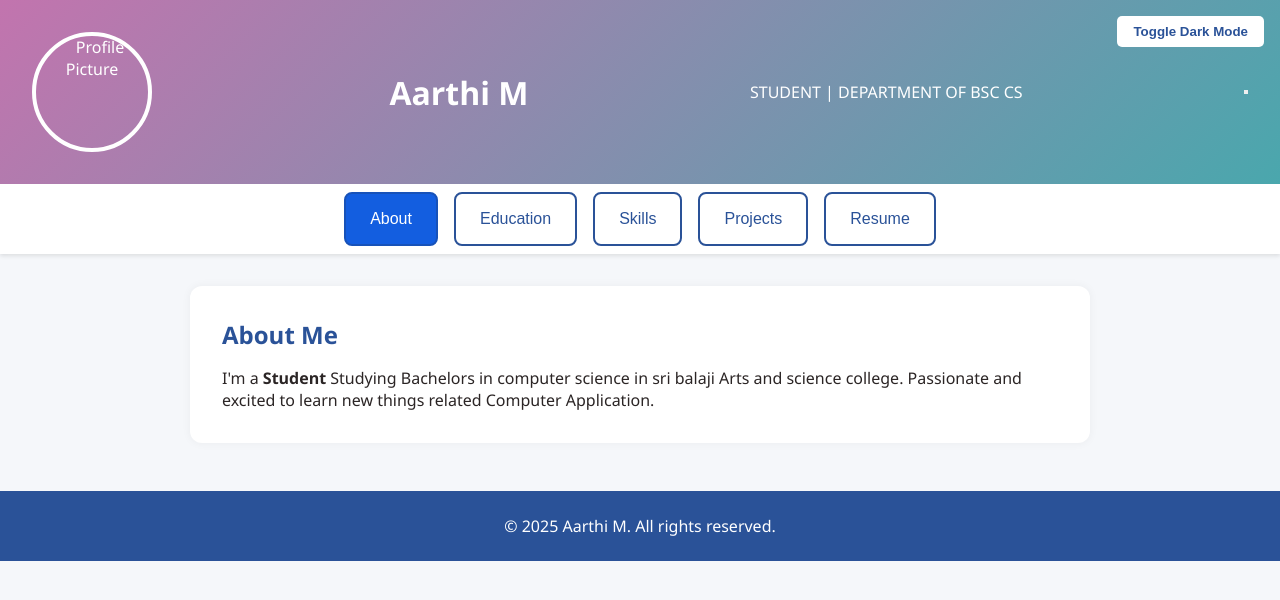
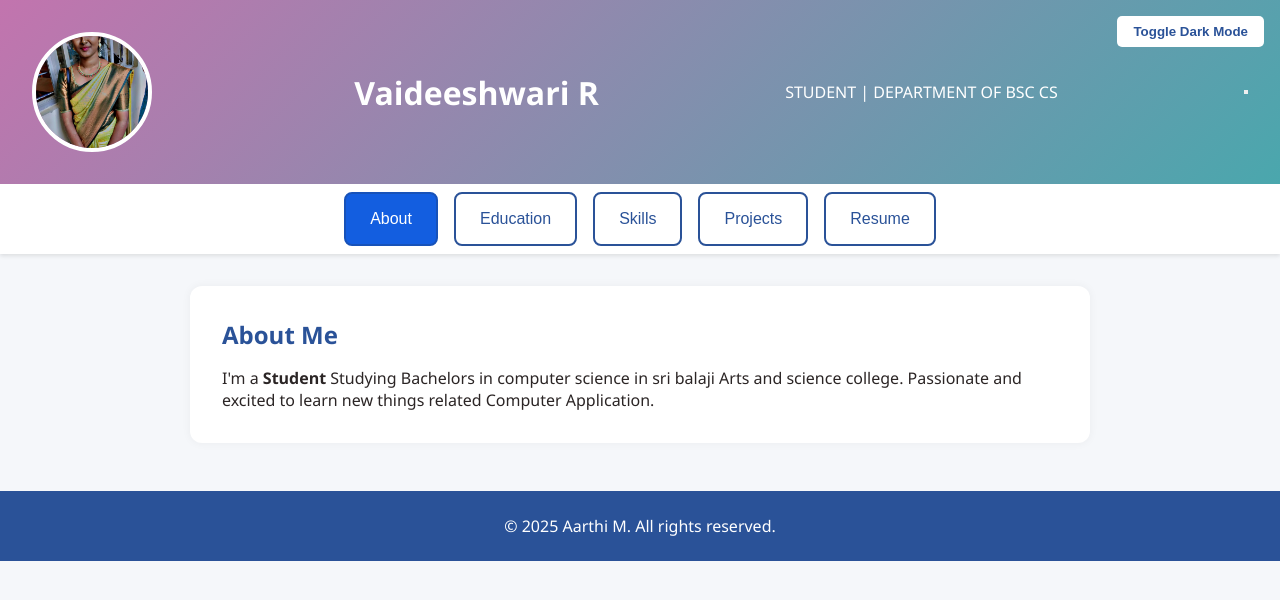
Before and after one commit to vaideeshvaideesh49-spec/Vaideeshwari-, a plain HTML site: page index.html in a window 1280 px wide. Drawn offline with Linux system fonts and the light colour scheme.

Commit message:
Update index.html

```diff
--- a/index.html
+++ b/index.html
@@ -198,9 +198,9 @@
 <body>
 <header style="display: flex; flex-direction: row; align-items: center; justify-content: space-between; padding: 2rem">
   <button class="dark-toggle" onclick="toggleDarkMode()">Toggle Dark Mode </button>
-  <img src="aarthi.jpeg" alt="Profile Picture" class="profile-picture" id="profileImage" style="margin: 0 1rem 0 0; align-self: flex-start;">
+  <img src="WhatsApp Image 2025-09-16 at 10.46.36 AM.jpeg" alt="Profile Picture" class="profile-picture" id="profileImage" style="margin: 0 1rem 0 0; align-self: flex-start;">
   <div style="text-align: left;">
-    <h1>Aarthi M
+    <h1>Vaideeshwari R
     </h1>
 
   </div>
```
